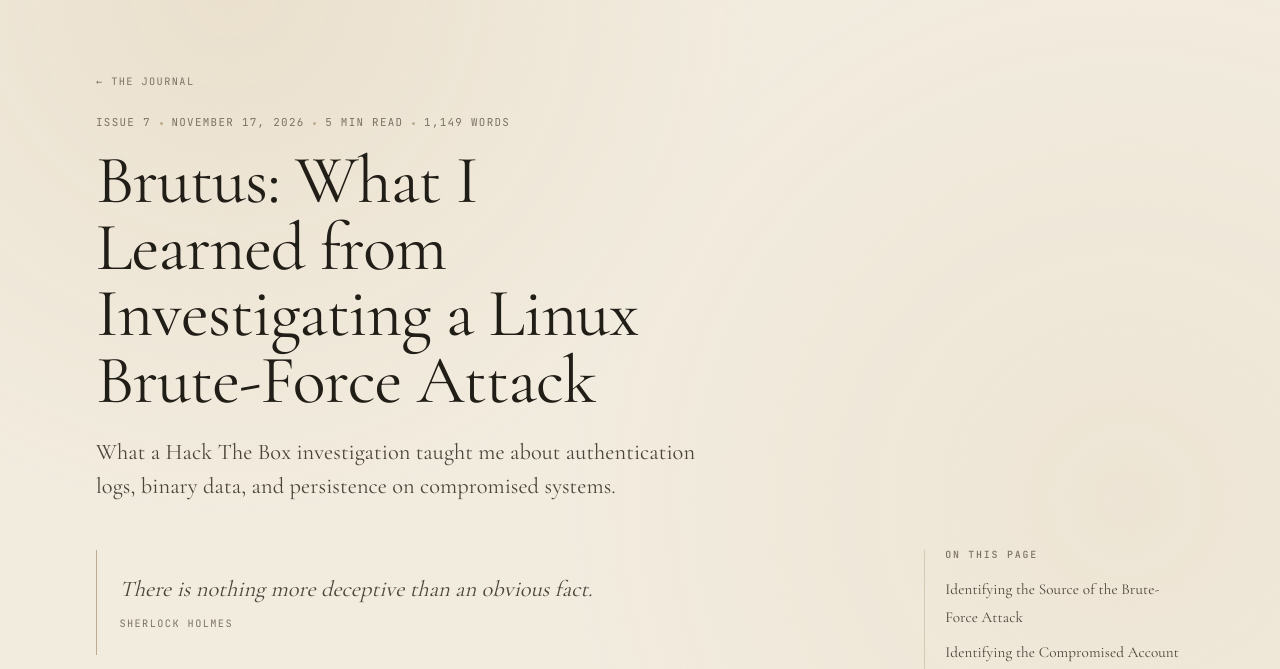
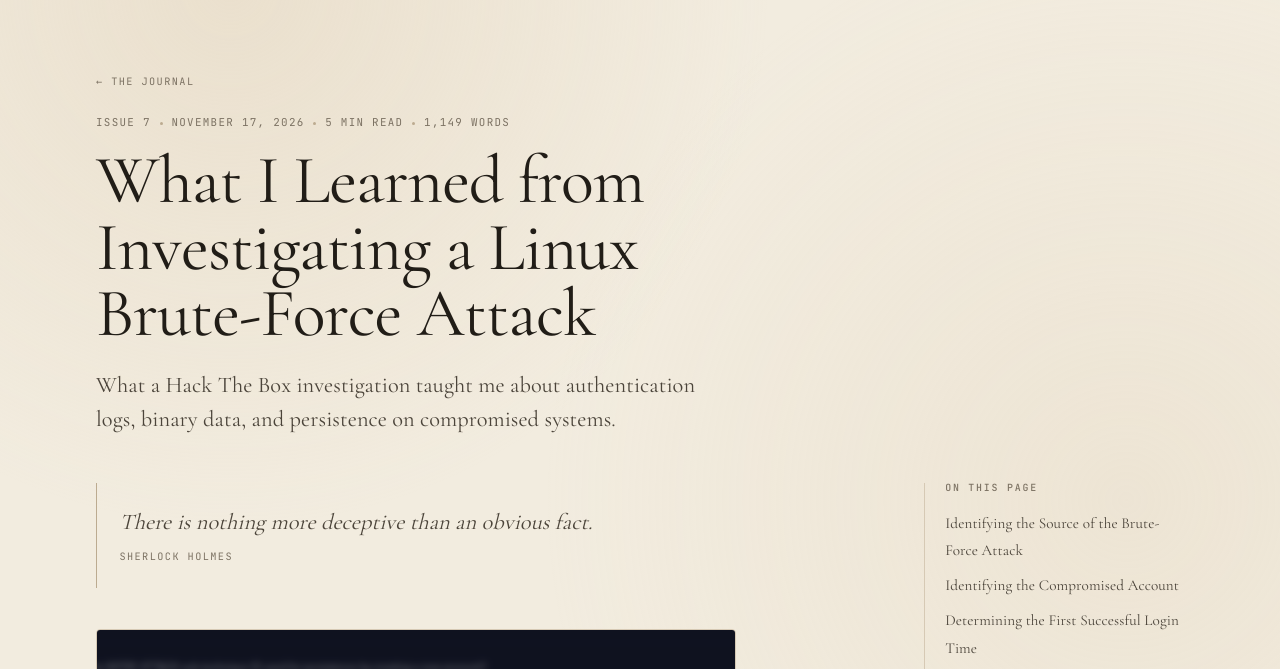
Before and after one commit to Ddilibe/antique, an Astro site: page /journal/brutus-linux-brute-force-attack in a window 1280 px wide. Shown: the part 76-745 px from the top of the page. Built offline with nearby package versions, Linux system fonts and the light colour scheme; Astro itself is replaced by a stand-in of ours; some packages are replaced by stand-ins of ours.

Commit message:
Update title: Brutus

```diff
--- a/src/content/journal/brutus-linux-brute-force-attack.md
+++ b/src/content/journal/brutus-linux-brute-force-attack.md
@@ -1,5 +1,5 @@
 ---
-title: 'Brutus: What I Learned from Investigating a Linux Brute-Force Attack'
+title: 'What I Learned from Investigating a Linux Brute-Force Attack'
 description: 'What a Hack The Box investigation taught me about authentication logs, binary data, and persistence on compromised systems.'
 date: 2026-11-17
 tags: ['cyber security', 'forensics', 'python', 'learning']
```
